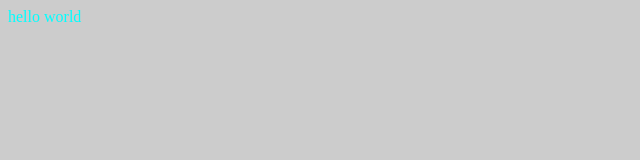
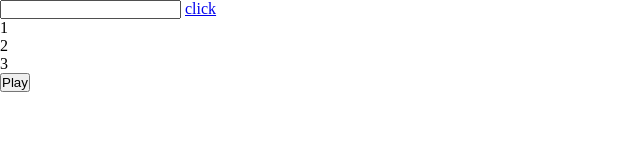
Before and after one commit to Snezhana25/Game-In-Dots, a website: page app/index.html in a window 1280 px wide. Shown: the whole page, without its empty margins (0-640 px from the left). Drawn offline with nearby package versions, Linux system fonts and the light colour scheme; files that its build step writes are made by us from their sources.

Commit message:
First step create box

```diff
--- a/app/index.html
+++ b/app/index.html
@@ -29,16 +29,23 @@
 </head>
 
 <body>
+	<div class="container">
+		<div class="box">
+			<div class="settings">
 
-	<div class="container">
+				<input type="text" class="name">
+				<a href="#"> click</a>
+				<ul>
+					<li>1</li>
+					<li>2</li>
+					<li>3</li>
+				</ul>
 
-		<div class="row">
+				<button class="btn">Play</button>
+			</div>
+		</div>
 
-			<div>
-				hello world
-			</div>
-
-		</div>
+		<div class="box"></div>
 
 	</div>
 
--- a/app/scss/_vars.scss
+++ b/app/scss/_vars.scss
@@ -1,3 +1,4 @@
 $accent: orange;
-$default: aqua;
+$default: #ddd;
 $bg: #ccc;
+$color: #fff;
--- a/app/scss/styles.scss
+++ b/app/scss/styles.scss
@@ -1,9 +1,14 @@
 @import "fonts";
 @import "vars";
 
-body {
-	background: $bg;
-	color: $default;
+*{
+	margin: 0;
+	padding: 0;
+	box-sizing: border-box;
+}
+
+*:focus {
+	outline: none;
 }
 
 @import "media"; // Всегда в конце
```
